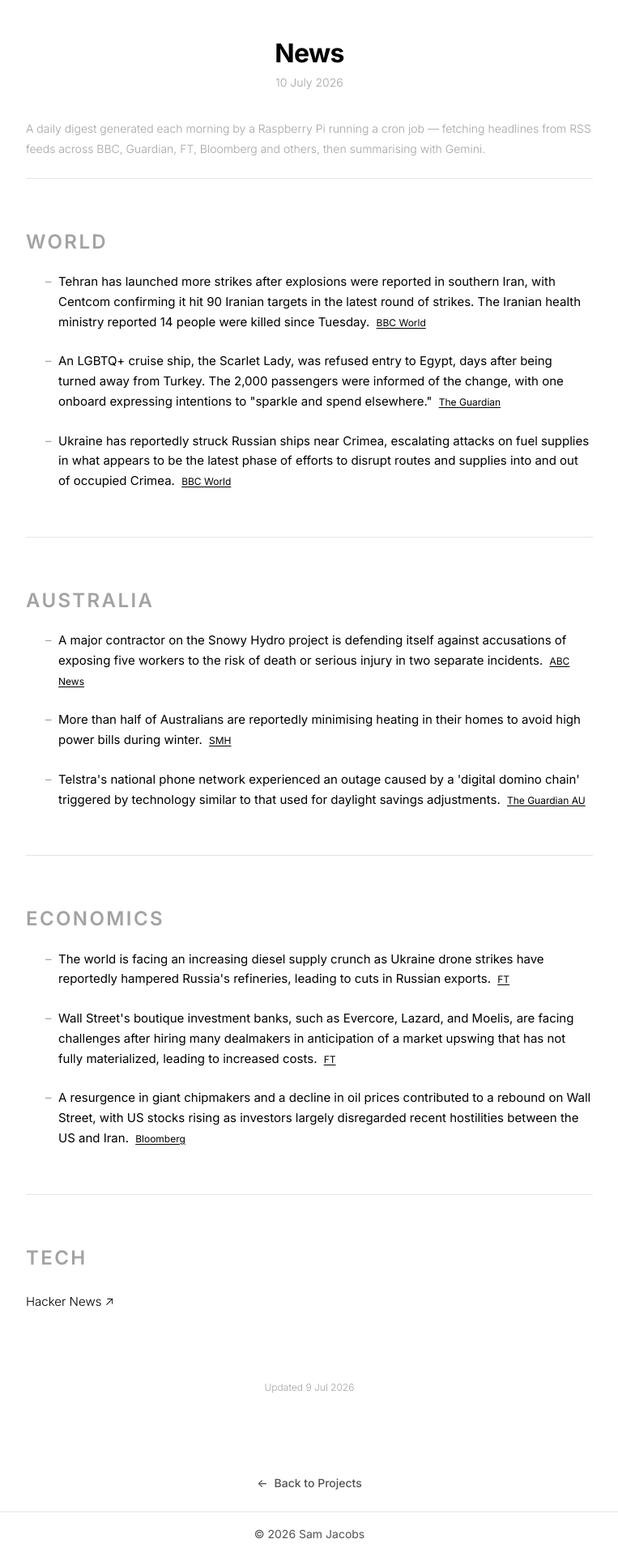
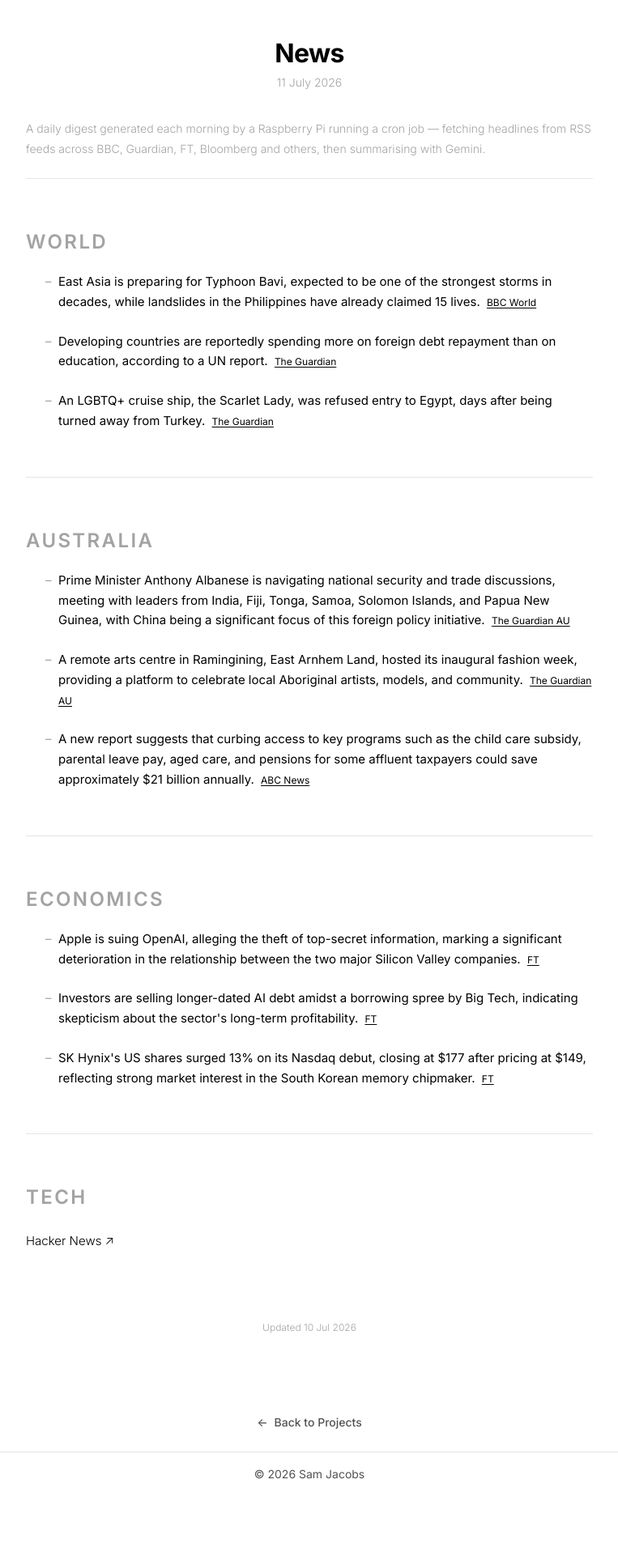
Before and after one commit to s-jac/s-jac.github.io, a Jekyll site: the page built from projects/news.html, in a window 1280 px wide. Shown: the whole page at 81% size, without its empty margins (258-1021 px from the left). Built offline with Jekyll 4.4.1, drawn with Linux system fonts in a browser that asks for light colours; after the commit the page ends 1848 px from its top, so only the background shows below that.

Commit message:
daily news update 11 July 2026

```diff
--- a/_data/news.json
+++ b/_data/news.json
@@ -1,24 +1,24 @@
 {
-  "date": "10 July 2026",
-  "generated_at": "2026-07-09T21:02:31.866895+00:00",
+  "date": "11 July 2026",
+  "generated_at": "2026-07-10T21:00:28.082085+00:00",
   "sections": [
     {
       "heading": "World",
       "bullets": [
         {
-          "text": "Tehran has launched more strikes after explosions were reported in southern Iran, with Centcom confirming it hit 90 Iranian targets in the latest round of strikes. The Iranian health ministry reported 14 people were killed since Tuesday.",
+          "text": "East Asia is preparing for Typhoon Bavi, expected to be one of the strongest storms in decades, while landslides in the Philippines have already claimed 15 lives.",
           "source": "BBC World",
           "url": "https://www.bbc.com/news/world"
         },
         {
-          "text": "An LGBTQ+ cruise ship, the Scarlet Lady, was refused entry to Egypt, days after being turned away from Turkey. The 2,000 passengers were informed of the change, with one onboard expressing intentions to \"sparkle and spend elsewhere.\"",
+          "text": "Developing countries are reportedly spending more on foreign debt repayment than on education, according to a UN report.",
           "source": "The Guardian",
           "url": "https://www.theguardian.com"
         },
         {
-          "text": "Ukraine has reportedly struck Russian ships near Crimea, escalating attacks on fuel supplies in what appears to be the latest phase of efforts to disrupt routes and supplies into and out of occupied Crimea.",
-          "source": "BBC World",
-          "url": "https://www.bbc.com/news/world"
+          "text": "An LGBTQ+ cruise ship, the Scarlet Lady, was refused entry to Egypt, days after being turned away from Turkey.",
+          "source": "The Guardian",
+          "url": "https://www.theguardian.com"
         }
       ]
     },
@@ -26,19 +26,19 @@
       "heading": "Australia",
       "bullets": [
         {
-          "text": "A major contractor on the Snowy Hydro project is defending itself against accusations of exposing five workers to the risk of death or serious injury in two separate incidents.",
+          "text": "Prime Minister Anthony Albanese is navigating national security and trade discussions, meeting with leaders from India, Fiji, Tonga, Samoa, Solomon Islands, and Papua New Guinea, with China being a significant focus of this foreign policy initiative.",
+          "source": "The Guardian AU",
+          "url": "https://www.theguardian.com/au"
+        },
+        {
+          "text": "A remote arts centre in Ramingining, East Arnhem Land, hosted its inaugural fashion week, providing a platform to celebrate local Aboriginal artists, models, and community.",
+          "source": "The Guardian AU",
+          "url": "https://www.theguardian.com/au"
+        },
+        {
+          "text": "A new report suggests that curbing access to key programs such as the child care subsidy, parental leave pay, aged care, and pensions for some affluent taxpayers could save approximately $21 billion annually.",
           "source": "ABC News",
           "url": "https://www.abc.net.au/news"
-        },
-        {
-          "text": "More than half of Australians are reportedly minimising heating in their homes to avoid high power bills during winter.",
-          "source": "SMH",
-          "url": "https://www.smh.com.au"
-        },
-        {
-          "text": "Telstra's national phone network experienced an outage caused by a 'digital domino chain' triggered by technology similar to that used for daylight savings adjustments.",
-          "source": "The Guardian AU",
-          "url": "https://www.theguardian.com/au"
         }
       ]
     },
@@ -46,19 +46,19 @@
       "heading": "Economics",
       "bullets": [
         {
-          "text": "The world is facing an increasing diesel supply crunch as Ukraine drone strikes have reportedly hampered Russia's refineries, leading to cuts in Russian exports.",
+          "text": "Apple is suing OpenAI, alleging the theft of top-secret information, marking a significant deterioration in the relationship between the two major Silicon Valley companies.",
           "source": "FT",
           "url": "https://www.ft.com"
         },
         {
-          "text": "Wall Street's boutique investment banks, such as Evercore, Lazard, and Moelis, are facing challenges after hiring many dealmakers in anticipation of a market upswing that has not fully materialized, leading to increased costs.",
+          "text": "Investors are selling longer-dated AI debt amidst a borrowing spree by Big Tech, indicating skepticism about the sector's long-term profitability.",
           "source": "FT",
           "url": "https://www.ft.com"
         },
         {
-          "text": "A resurgence in giant chipmakers and a decline in oil prices contributed to a rebound on Wall Street, with US stocks rising as investors largely disregarded recent hostilities between the US and Iran.",
-          "source": "Bloomberg",
-          "url": "https://www.bloomberg.com/markets"
+          "text": "SK Hynix's US shares surged 13% on its Nasdaq debut, closing at $177 after pricing at $149, reflecting strong market interest in the South Korean memory chipmaker.",
+          "source": "FT",
+          "url": "https://www.ft.com"
         }
       ]
     }
```
